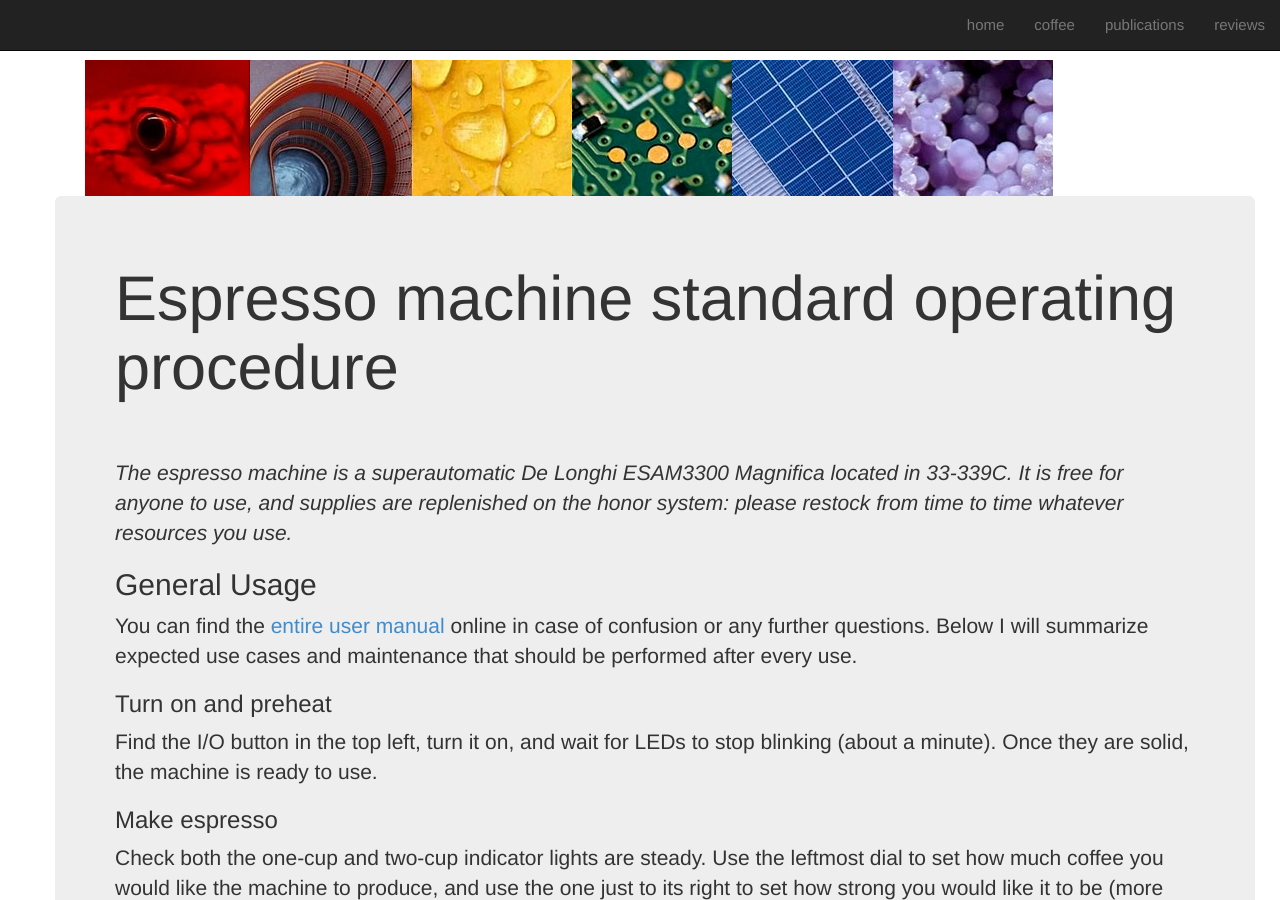
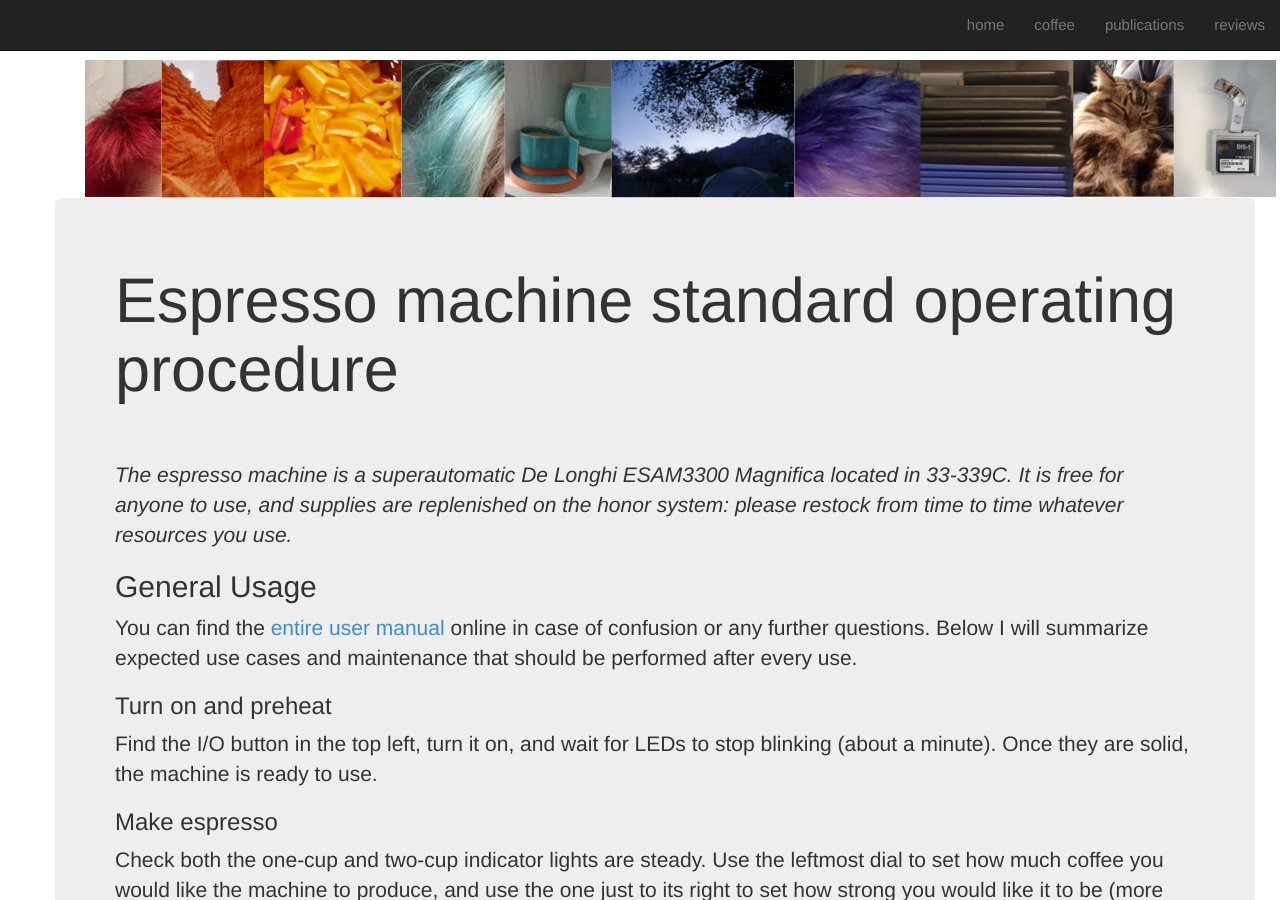
Before and after one commit to irisdyoung/irisdyoung.github.io, a Jekyll site: the page built from coffee.md, in a window 1280 px wide and 900 px high. Built offline with Jekyll 4.4.1, drawn with Linux system fonts in a browser that asks for light colours; nearby versions of some CDN libraries.

Commit message:
Updated art and bio details

```diff
--- a/_layouts/default.html
+++ b/_layouts/default.html
@@ -1,6 +1,6 @@
 {% include header.html %}
 <div class="container px-2 max-width: 100%">
-    <img class="img-fluid mx-auto d-block" src="/static/img/art/spectrum.png" alt="Rainbow generated from a sequence of sciencey photographs">
+    <img class="img-fluid mx-auto d-block" src="/static/img/art/Rainbow_from_photos.png" alt="Rainbow generated from a sequence of photographs">
 </div>
 
 {{content}}
--- a/_layouts/home.html
+++ b/_layouts/home.html
@@ -1,7 +1,7 @@
 {% include header.html %}
 
 <div class="container px-2 max-width: 100%">
-    <img class="img-fluid mx-auto d-block" src="/static/img/art/spectrum.png" alt="Rainbow generated from a sequence of sciencey photographs">
+    <img class="img-fluid mx-auto d-block" src="/static/img/art/Rainbow_from_photos.png" alt="Rainbow generated from a sequence of photographs">
     <div class="row">
         <div class="jumbotron-fluid">
        	    {{ content }}
```
Also changed, not shown: index.md (+3 -3 lines), static/img/art/Rainbow_from_photos.png (added), static/img/art/coffee_penrose_03.png (deleted), static/img/art/spectrum.png (deleted), 1 other file.
